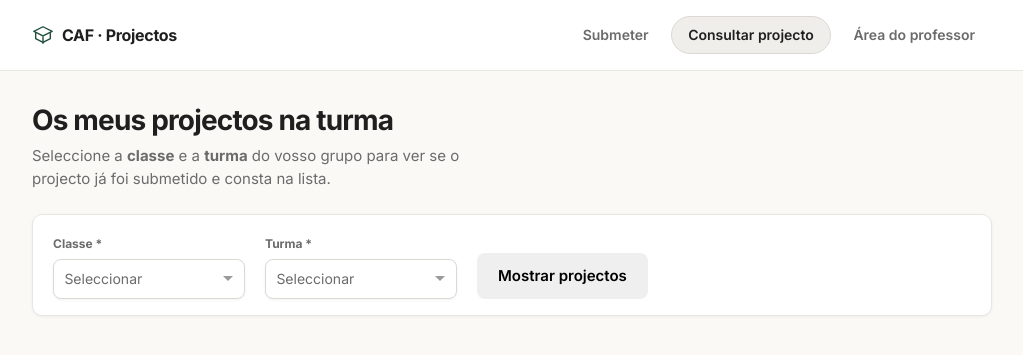
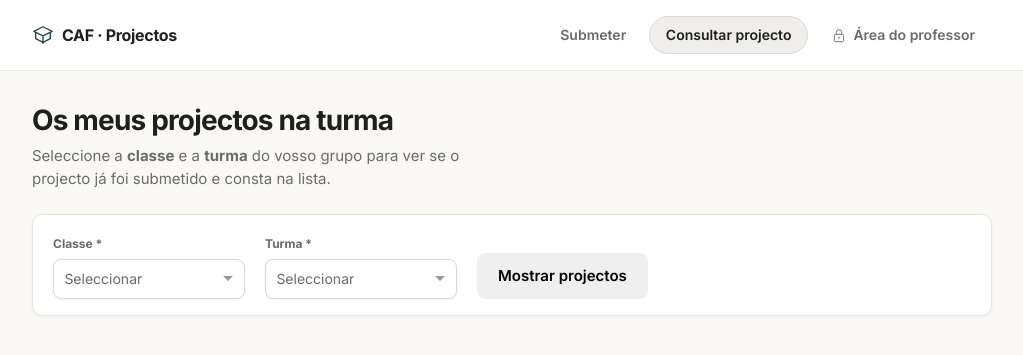
Before and after one commit to PauloSanguli/caf-projects, a Django app: page /consultar/ in a window 1280 px wide. Shown: the top 355 px of the page, without its empty margins (128-1151 px from the left). Run offline with Django 5.2, Linux system fonts and the light colour scheme.

Commit message:
feat: improve itens menu display

```diff
--- a/submissions/static/submissions/css/app.css
+++ b/submissions/static/submissions/css/app.css
@@ -148,6 +148,23 @@ code {
 
 .nav-link--pill:hover {
   border-color: var(--dash);
+}
+
+.nav-link--with-icon {
+  gap: 0.4rem;
+}
+
+.nav-link__icon {
+  flex-shrink: 0;
+  opacity: 0.92;
+}
+
+.nav-link--plain .nav-link__icon {
+  color: inherit;
+}
+
+.nav-link--pill .nav-link__icon {
+  color: var(--accent);
 }
 
 .main {
--- a/submissions/templates/submissions/base.html
+++ b/submissions/templates/submissions/base.html
@@ -26,7 +26,14 @@
       <nav class="nav" aria-label="Navegação principal">
         <a href="{% url 'submeter_projecto' %}" class="nav-link {% if request.resolver_match and request.resolver_match.url_name == 'submeter_projecto' %}nav-link--pill{% else %}nav-link--plain{% endif %}">Submeter</a>
         <a href="{% url 'consultar_projectos_estudantes' %}" class="nav-link {% if request.resolver_match and request.resolver_match.url_name == 'consultar_projectos_estudantes' %}nav-link--pill{% else %}nav-link--plain{% endif %}">Consultar projecto</a>
-        <a href="{% url 'lista_projectos_professor' %}" class="nav-link {% if request.resolver_match and request.resolver_match.url_name == 'lista_projectos_professor' %}nav-link--pill{% else %}nav-link--plain{% endif %}">Área do professor</a>
+        <a href="{% url 'lista_projectos_professor' %}" class="nav-link nav-link--with-icon {% if request.resolver_match and request.resolver_match.url_name == 'lista_projectos_professor' %}nav-link--pill{% else %}nav-link--plain{% endif %}">
+          <svg class="nav-link__icon" width="16" height="16" viewBox="0 0 24 24" fill="none" xmlns="http://www.w3.org/2000/svg" aria-hidden="true">
+            <path d="M8 11V8a4 4 0 0 1 8 0v3" stroke="currentColor" stroke-width="1.5" stroke-linecap="round" stroke-linejoin="round"/>
+            <rect x="5" y="11" width="14" height="11" rx="2" stroke="currentColor" stroke-width="1.5"/>
+            <circle cx="12" cy="16" r="1.25" fill="currentColor"/>
+          </svg>
+          Área do professor
+        </a>
       </nav>
     </div>
   </header>
```
Also changed, not shown: db.sqlite3.
